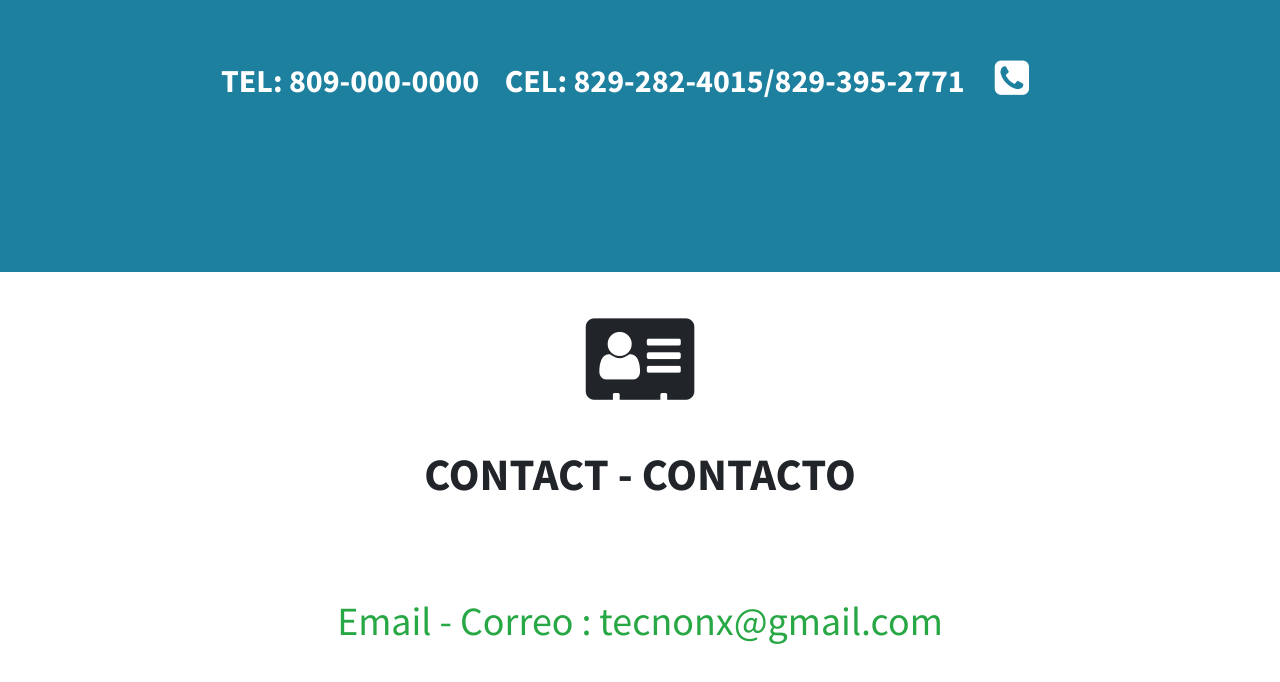
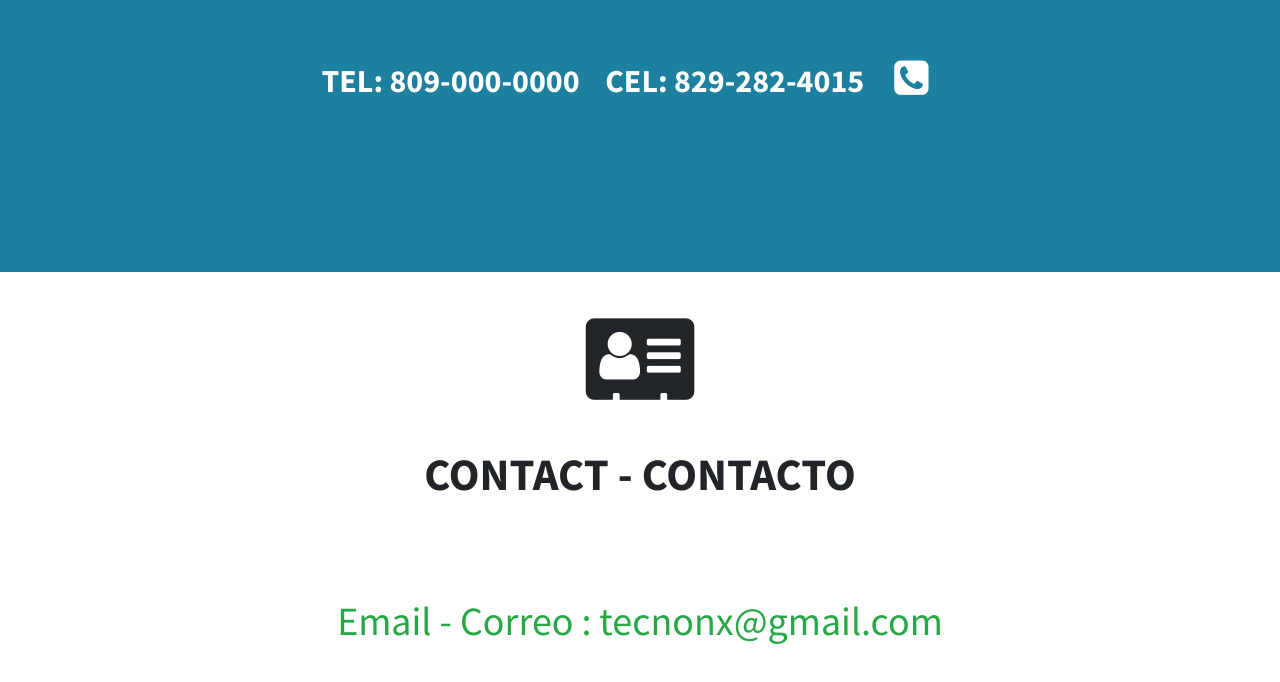
Before and after one commit to TecnoNX/Portfolio-Portafolio, a plain HTML site: page index.html in a window 1280 px wide. Shown: the part 3463-4145 px from the top of the page. Drawn offline with nearby package versions, Linux system fonts and the light colour scheme; files whose address does not match are found by name.

Commit message:
Update index.html

```diff
--- a/index.html
+++ b/index.html
@@ -120,7 +120,7 @@
     </section>
     <section class="content-section bg-primary text-white">
         <div class="container text-center">
-            <h2 class="mb-4">TEL: 809-000-0000&nbsp; &nbsp; CEL: 829-282-4015/829-395-2771<i class="fa fa-phone-square" style="font-size: 40px;margin: 30px;"></i></h2>
+            <h2 class="mb-4">TEL: 809-000-0000&nbsp; &nbsp; CEL: 829-282-4015<i class="fa fa-phone-square" style="font-size: 40px;margin: 30px;"></i></h2>
         </div>
     </section>
     <section id="contact" class="map">
```
